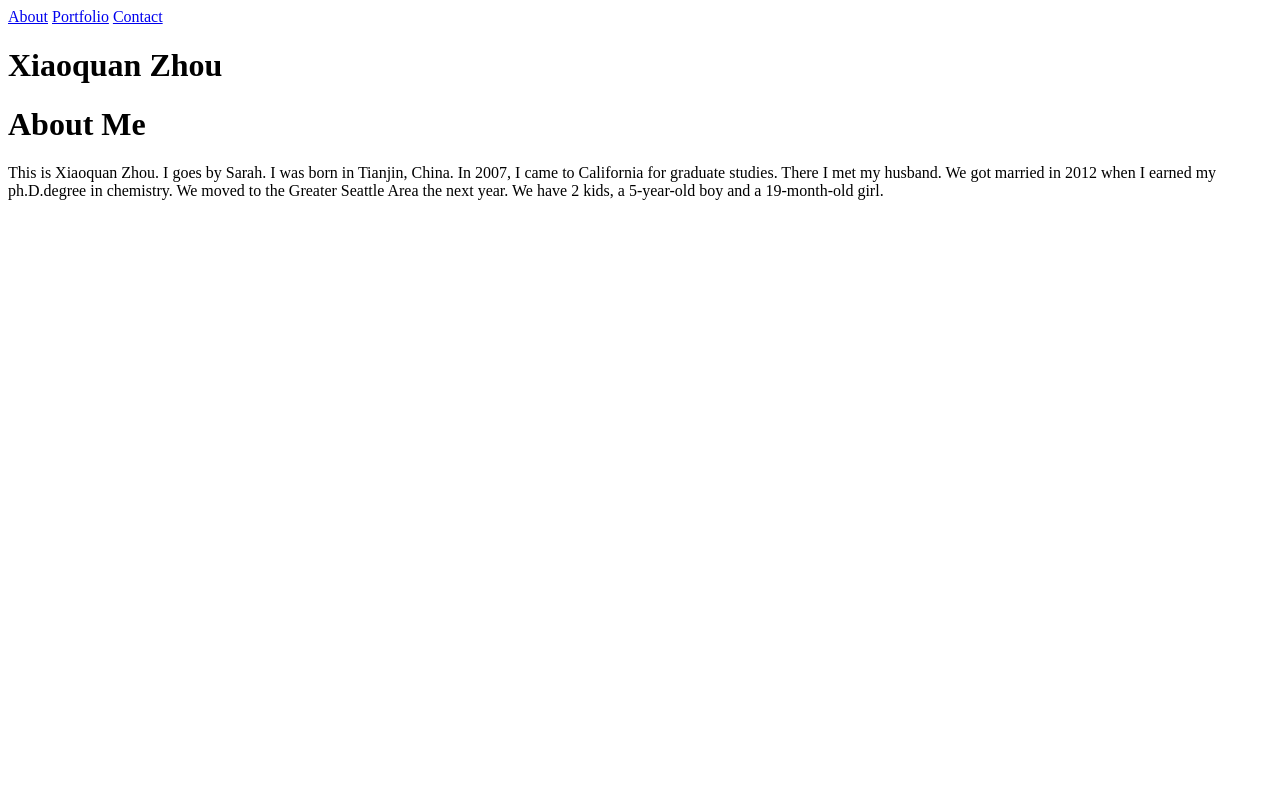
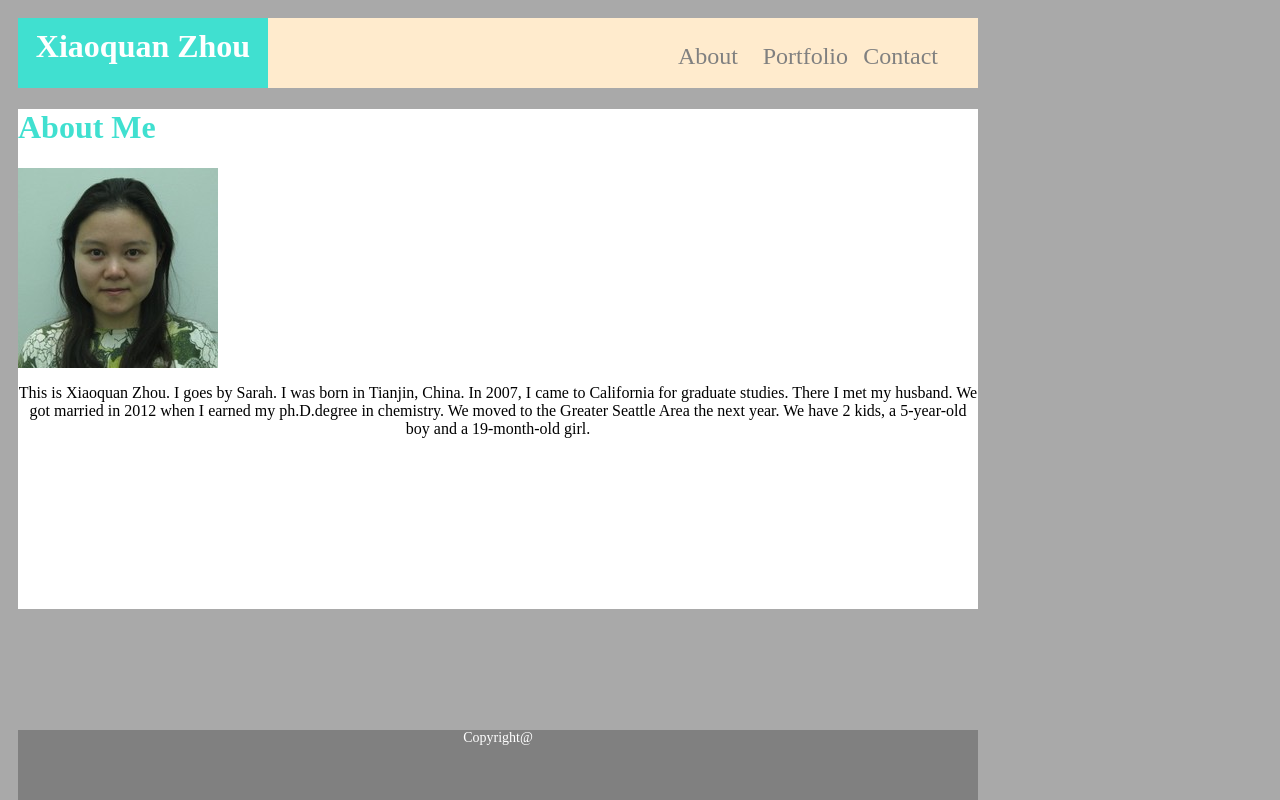
Before and after one commit to herbinmorn/Basic-Portfolio, a plain HTML site: page index.html in a window 1280 px wide. Drawn offline with Linux system fonts and the light colour scheme.

Commit message:
edit css file

```diff
--- a/assets/css/style.css
+++ b/assets/css/style.css
@@ -0,0 +1,93 @@
+
+html{
+    background-color: darkgray;
+    padding:10px;
+}
+* {
+    box-sizing: border-box;
+    text-align: center;
+  }
+
+
+footer{
+    text-align: center;
+    height:70px;
+    width:960px;
+    background-color: gray;
+    /*padding-top: 10*/
+    border-top-width: 10px;
+    border-color: turquoise;
+    font-size: 14px;
+    color: white;
+    position: fixed;
+    bottom:0px;
+
+
+}
+.name{
+    text-align: center;
+}
+a{
+    color:gray;
+    font-size: 24px;
+    position: absolute;
+    right: 0;
+    padding:10px;
+    text-decoration: none;
+    margin: 15px 30px;
+
+}
+#portfolio {
+    position: absolute;
+    right: 90px;
+}
+#about{
+    position:absolute;
+    right: 200px;
+}
+header {
+    background: blanchedalmond;
+    width: 960px;
+    height: 70px;
+    position: relative;
+  }
+
+.pages{
+
+}
+
+
+
+
+/*h2 {
+    background-color: aquamarine;
+    font: aliceblue;
+}*/
+#xiaoquan {
+    position: absolute;
+    bottom:-21px;
+    /*text-align:center;*/
+    padding: 10px;
+    background-color: turquoise;
+    color:white;
+    width: 250px;
+    height: 70px;
+
+}
+
+main {
+    background: white;
+    width: 960px;
+    height:500px;
+}
+#left {
+    float: left;
+}
+#right{
+    float: right;
+}
+#top{
+    float:top;
+    text-align: left;
+    color:turquoise;
+}
--- a/index.html
+++ b/index.html
@@ -5,23 +5,27 @@
     <meta name="viewport" content="width=device-width, initial-scale=1.0">
     <meta http-equiv="X-UA-Compatible" content="ie=edge">
     <title>Document</title>
+    <link rel="stylesheet" href="assets/css/style.css">
 </head>
 <body>
-  <div class="pages">
+   <header>
+    <div class="pages">
       <a href="index.html" id="about">About</a>
       <a href="portfolio.html" id="portfolio">Portfolio</a>
       <a href="contact.html" id="contact">Contact</a>
-  </div>
+    </div>
     <div class="name">
         <h1 id="xiaoquan">Xiaoquan Zhou</h1>
-    </div>
- <div>
+      </div>
+   </header>
+
      <main>
-         <h1>About Me</h1>
-         <p>This is Xiaoquan Zhou. I goes by Sarah. I was born in Tianjin, China. In 2007, I came to California for graduate studies. There I met my husband. We got married in 2012 when I earned my ph.D.degree in chemistry. We moved to the Greater Seattle Area the next year. We have 2 kids, a 5-year-old boy and a 19-month-old girl.</p>
+         <h1 id="top">About Me</h1>
+         <img id="left" src="assets/images/me.jpg" alt="Sarah">
+         <p id="right">This is Xiaoquan Zhou. I goes by Sarah. I was born in Tianjin, China. In 2007, I came to California for graduate studies. There I met my husband. We got married in 2012 when I earned my ph.D.degree in chemistry. We moved to the Greater Seattle Area the next year. We have 2 kids, a 5-year-old boy and a 19-month-old girl.</p>
 
      </main>
- </div>
 
+<footer>Copyright@</footer>
 </body>
 </html>
```
Also changed, not shown: portfolio.html (+1 -0 lines).
